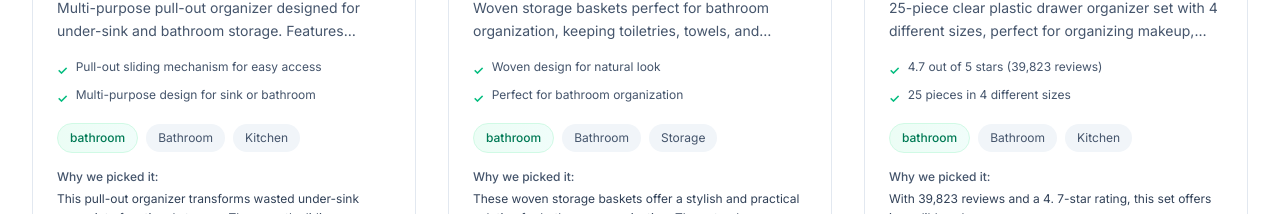
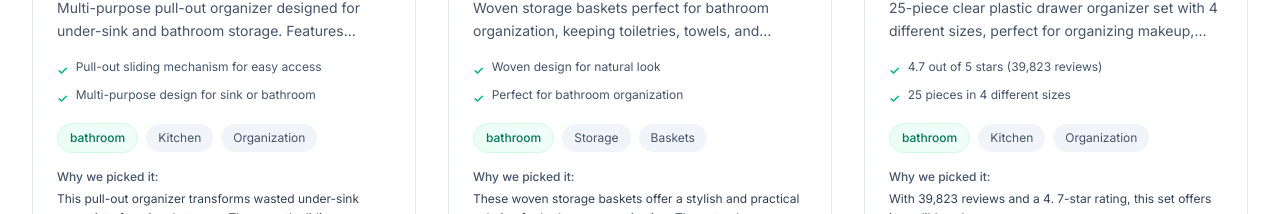
Before and after one commit to adicaspi/AmazonMVP, a Next.js app: page /products in a window 1280 px wide. Shown: the part 1080-1294 px from the top of the page. Built offline with nearby package versions, Linux system fonts and the light colour scheme; no server answers.

Commit message:
Fix: Remove duplicate tags - exclude room from tags and deduplicate case-insensitive

```diff
--- a/components/ProductCard.tsx
+++ b/components/ProductCard.tsx
@@ -13,10 +13,17 @@ export function ProductCard({ product, showDescription = true }: ProductCardProp
   const affiliateLink = buildAmazonAffiliateLink(product.amazonUrl);
 
   // Clean and deduplicate tags - case-insensitive, handle multi-word duplicates
+  // Also exclude tags that match the room (case-insensitive) to avoid duplicates
   const cleanTags = (() => {
     const tags = product.tags || [];
+    const roomLower = (product.room || '').replace(/_/g, ' ').toLowerCase().trim();
     const seen = new Set<string>();
     const unique: string[] = [];
+
+    // Add room to seen set so tags matching room are excluded
+    if (roomLower) {
+      seen.add(roomLower);
+    }
 
     // First, flatten and split any tags that might contain multiple words
     const allTags: string[] = [];
@@ -30,6 +37,7 @@ export function ProductCard({ product, showDescription = true }: ProductCardProp
       const trimmed = tag.trim();
       if (!trimmed) continue;
       const lower = trimmed.toLowerCase();
+      // Skip if already seen (case-insensitive) or matches room
       if (!seen.has(lower)) {
         seen.add(lower);
         // Title case: first letter uppercase, rest lowercase
--- a/src/app/products/[slug]/page.tsx
+++ b/src/app/products/[slug]/page.tsx
@@ -49,10 +49,17 @@ export default async function ProductPage({ params }: Props) {
     .slice(0, 3);
 
   // Clean and deduplicate tags - case-insensitive, trim whitespace, handle multi-word duplicates
+  // Also exclude tags that match the room (case-insensitive) to avoid duplicates
   const cleanTags = (() => {
     const tags = product.tags || [];
+    const roomLower = (product.room || '').replace(/_/g, ' ').toLowerCase().trim();
     const seen = new Set<string>();
     const unique: string[] = [];
+
+    // Add room to seen set so tags matching room are excluded
+    if (roomLower) {
+      seen.add(roomLower);
+    }
 
     // First, flatten and split any tags that might contain multiple words
     const allTags: string[] = [];
@@ -66,6 +73,7 @@ export default async function ProductPage({ params }: Props) {
       const trimmed = tag.trim();
       if (!trimmed) continue;
       const lower = trimmed.toLowerCase();
+      // Skip if already seen (case-insensitive) or matches room
       if (!seen.has(lower)) {
         seen.add(lower);
         // Title case: first letter uppercase, rest lowercase
--- a/src/app/products/page.tsx
+++ b/src/app/products/page.tsx
@@ -13,7 +13,26 @@ export default function ProductsPage() {
   const [searchQuery, setSearchQuery] = useState("");
 
   const rooms = getAllRooms();
-  const allTags = Array.from(new Set(products.flatMap(p => p.tags))).sort();
+  // Clean and deduplicate tags - case-insensitive
+  const allTags = (() => {
+    const allTagsRaw = products.flatMap(p => p.tags || []);
+    const seen = new Set<string>();
+    const unique: string[] = [];
+
+    for (const tag of allTagsRaw) {
+      const trimmed = tag.trim();
+      if (!trimmed) continue;
+      const lower = trimmed.toLowerCase();
+      if (!seen.has(lower)) {
+        seen.add(lower);
+        // Title case: first letter uppercase, rest lowercase
+        const titleCased = trimmed.charAt(0).toUpperCase() + trimmed.slice(1).toLowerCase();
+        unique.push(titleCased);
+      }
+    }
+
+    return unique.sort();
+  })();
 
   const filteredProducts = useMemo(() => {
     return products.filter(product => {
```
